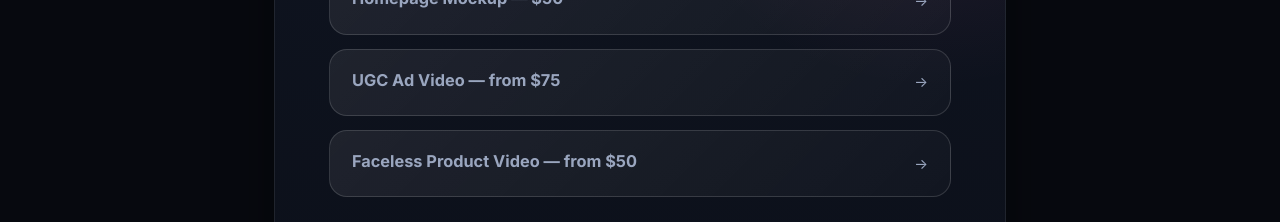
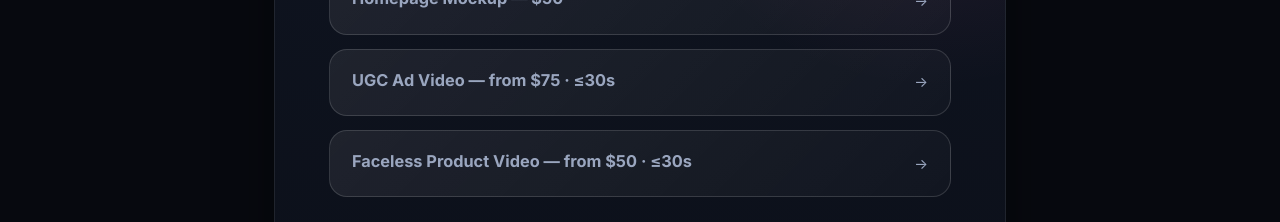
Before and after one commit to MrJCarrazco/digital-consulting-studios, a plain HTML site: page links.html in a window 1280 px wide. Shown: the part 578-800 px from the top of the page. Drawn offline with Linux system fonts and the light colour scheme.

Commit message:
links.html: add ≤30s cap to UGC and Faceless entry-offer labels (EVERYTHING-MATCHES, owner order 2026-11-19)

```diff
--- a/links.html
+++ b/links.html
@@ -74,7 +74,7 @@
       <span class="eyebrow">Digital Consulting Studios · Wasilla, Alaska</span>
       <h1>Everything in <span class="grad">one place.</span></h1>
       <p class="lead">See the work, compare the services, and start with the option that fits your business.</p>
-    </header><nav class="link-stack" aria-label="Entry offers"><a class="hub-link" href="https://buy.stripe.com/4gMbJ1347cQreCoeifdjO02" target="_blank" rel="noopener"><span><b>Homepage Mockup — $50</b></span><span class="hub-arrow" aria-hidden="true">→</span></a><a class="hub-link" href="https://buy.stripe.com/fZu9AT3476s38e0eifdjO00" target="_blank" rel="noopener"><span><b>UGC Ad Video — from $75</b></span><span class="hub-arrow" aria-hidden="true">→</span></a><a class="hub-link" href="https://buy.stripe.com/fZu7sL0VZ7w7gKw7TRdjO01" target="_blank" rel="noopener"><span><b>Faceless Product Video — from $50</b></span><span class="hub-arrow" aria-hidden="true">→</span></a></nav><p class="rate-note">Founding rates through January 8, 2027 — full tiers on our <a href="index.html">website</a>.</p>
+    </header><nav class="link-stack" aria-label="Entry offers"><a class="hub-link" href="https://buy.stripe.com/4gMbJ1347cQreCoeifdjO02" target="_blank" rel="noopener"><span><b>Homepage Mockup — $50</b></span><span class="hub-arrow" aria-hidden="true">→</span></a><a class="hub-link" href="https://buy.stripe.com/fZu9AT3476s38e0eifdjO00" target="_blank" rel="noopener"><span><b>UGC Ad Video — from $75 · ≤30s</b></span><span class="hub-arrow" aria-hidden="true">→</span></a><a class="hub-link" href="https://buy.stripe.com/fZu7sL0VZ7w7gKw7TRdjO01" target="_blank" rel="noopener"><span><b>Faceless Product Video — from $50 · ≤30s</b></span><span class="hub-arrow" aria-hidden="true">→</span></a></nav><p class="rate-note">Founding rates through January 8, 2027 — full tiers on our <a href="index.html">website</a>.</p>
 
     <div class="disclosure" aria-label="Affiliate disclosure">
       <strong>This page currently contains no affiliate links.</strong><br>
```
